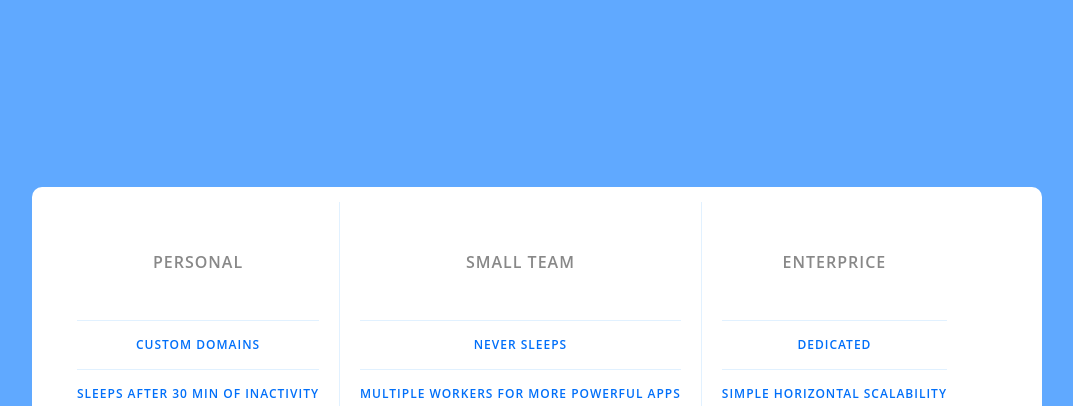
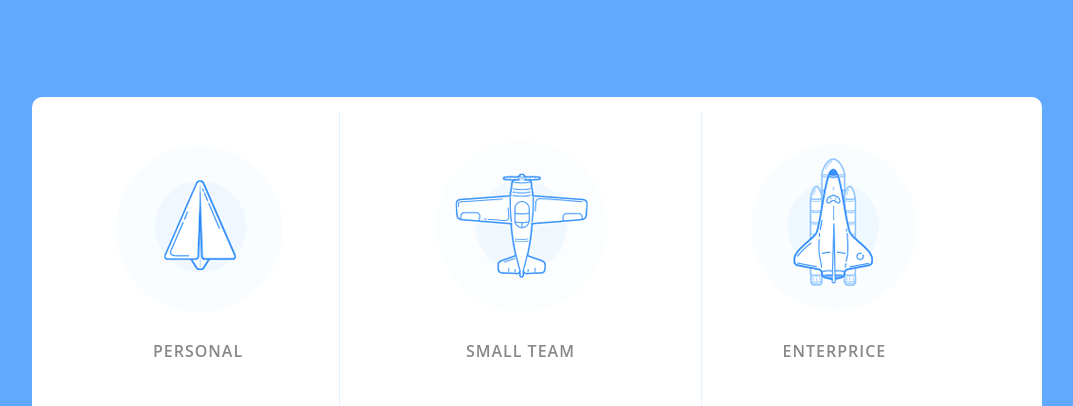
Before and after one commit to agrawalayushi23/pricing_panel, a plain HTML site: page index.html in a window 1280 px wide. Shown: the top 406 px of the page, without its empty margins (103-1176 px from the left). Drawn offline with Linux system fonts and the light colour scheme.

Commit message:
Update index.html

```diff
--- a/index.html
+++ b/index.html
@@ -9,7 +9,7 @@
 <body>
         <div class="panel ">
                 <div class="pricing-plan">
-                        <img src="image/paper-plane1.png" alt="" class="pricing-image">
+                        <img src="paper-plane1.png" alt="" class="pricing-image">
                         <h2 class="pricing-header">Personal</h2>
                         <ul class="pricing-features">
                                 <li class="pricing-features-items">Custom Domains</li>
@@ -21,7 +21,7 @@
 
 
                 <div class="pricing-plan">
-                        <img src="image/plane2.png" alt="" class="pricing-image" >
+                        <img src="plane2.png" alt="" class="pricing-image" >
                         <h2 class="pricing-header">Small team</h2>
                         <ul class="pricing-features">
                                 <li class="pricing-features-items">Never Sleeps</li>
@@ -32,7 +32,7 @@
                 </div>
 
                 <div class="pricing-plan">
-                        <img src="image/space-ship.png" alt="" class="pricing-image">
+                        <img src="space-ship.png" alt="" class="pricing-image">
                         <h2 class="pricing-header">Enterprice</h2>
                         <ul class="pricing-features">
                                 <li class="pricing-features-items">Dedicated</li>
```
